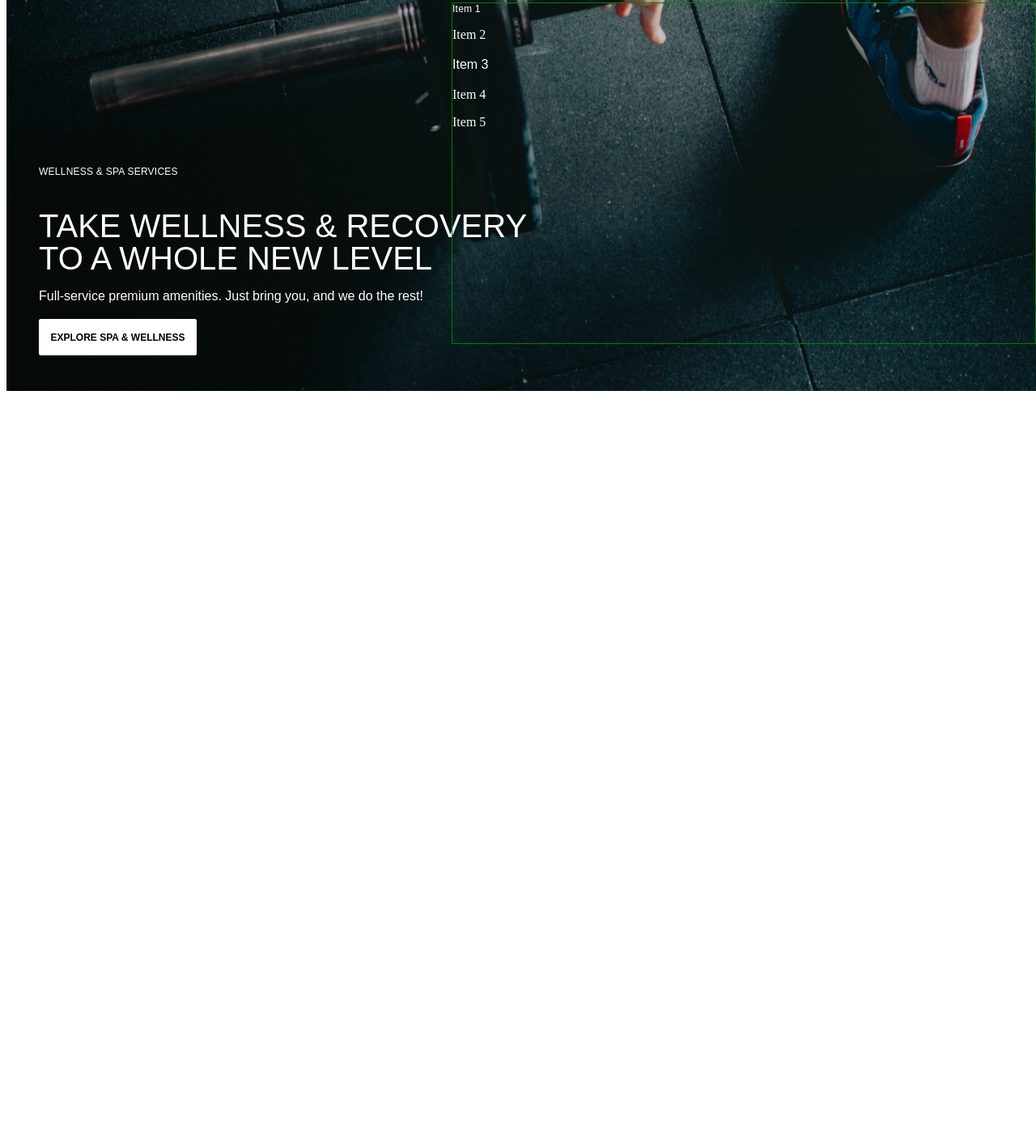
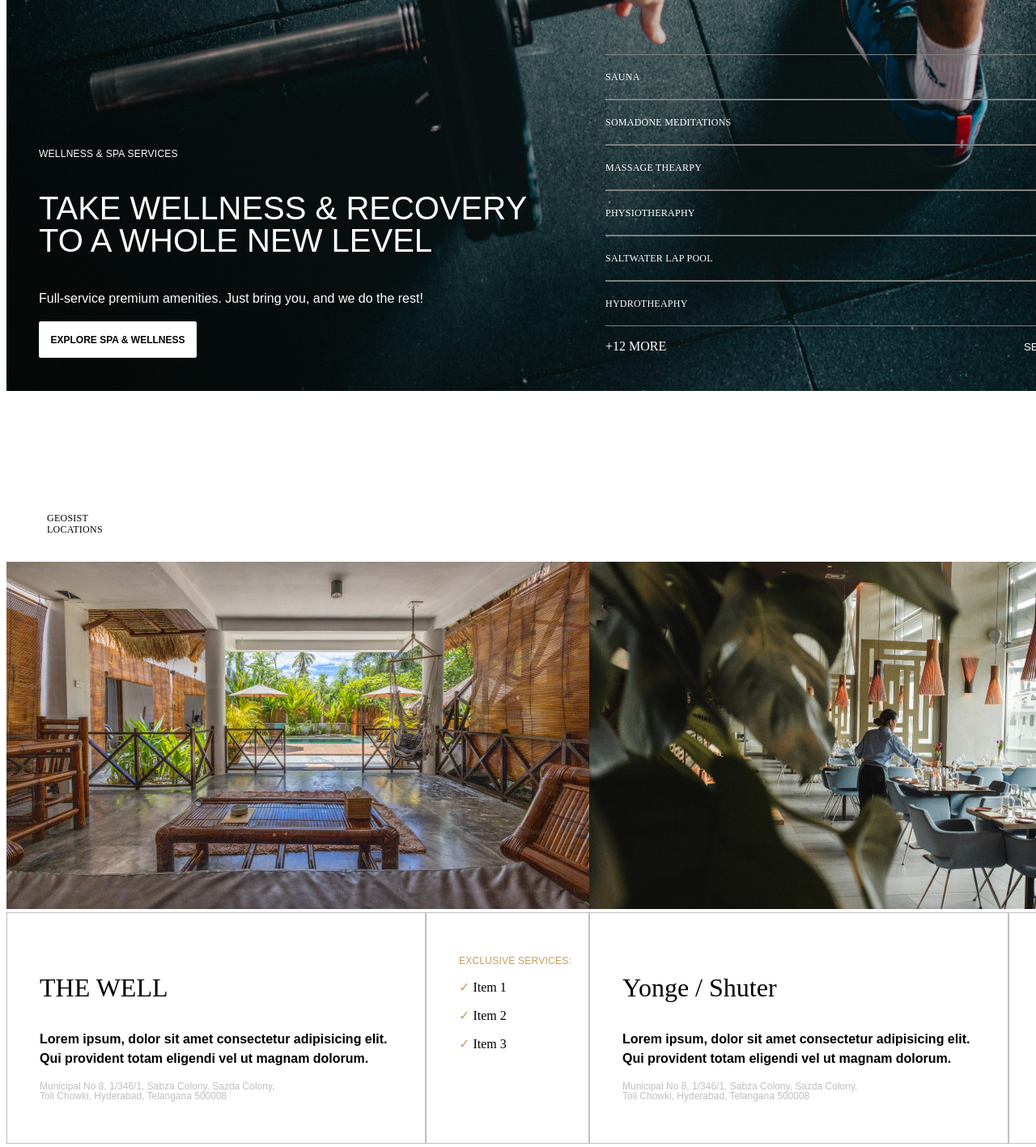
Before and after one commit to Koundu/Fitness-App, a plain HTML site: page index.html in a window 1280 px wide. Shown: the part 2225-3642 px from the top of the page at 81% size. Before the commit the page ends 2716 px from the top, so only its background shows below. Drawn offline with Linux system fonts and the light colour scheme; a web font is replaced by a local one.

Commit message:
Aded to the Geosist

```diff
--- a/index.html
+++ b/index.html
@@ -66,14 +66,60 @@
                     <button id="button">EXPLORE SPA & WELLNESS</button>
                 </div>
                 <div id="spa-items">
-                    <p>Item 1</p>
-                    <p>Item 2</p>
-                    <p>Item 3</p>
-                    <p>Item 4</p>
-                    <p>Item 5</p>
+                    <p>SAUNA</p>
+                    <p>SOMADONE MEDITATIONS</p>
+                    <p>MASSAGE THEARPY</p>
+                    <p>PHYSIOTHERAPHY</p>
+                    <p>SALTWATER LAP POOL</p>
+                    <p>HYDROTHEAPHY</p>
+                    <div>
+                        <p>+12 MORE</p>
+                        <button>SEE ALL SERVICES<span>&rarr;</span></button>
+                    </div>
+                 </div>
+            </div>
+        </secion>
+        <section>
+            <p id="geosist-name">GEOSIST LOCATIONS</p>
+            <div class="geosist">
+                <div>
+                    <img src="./assets/geosistImage1.png"/>
+                    <div>
+                        <div>
+                            <p>THE WELL</p>
+                            <p>Lorem ipsum, dolor sit amet consectetur adipisicing elit. Qui provident totam eligendi vel ut magnam dolorum.</p>
+                            <p>
+                                Municipal No 8, 1/346/1, Sabza Colony, Sazda Colony,<br/> Toli Chowki, Hyderabad, Telangana 500008
+                            </p>
+                        </div>
+                        <div>
+                            <p>EXCLUSIVE SERVICES:</p>
+                            <p><span>&#x2713; </span>Item 1</p>
+                            <p><span>&#x2713; </span>Item 2</p>
+                            <p><span>&#x2713; </span>Item 3</p>
+                        </div>
+                    </div>
+                </div>
+                <div>
+                    <img src="./assets/geosistImage2.png"/>
+                    <div>
+                        <div>
+                            <p>Yonge / Shuter</p>
+                            <p>Lorem ipsum, dolor sit amet consectetur adipisicing elit. Qui provident totam eligendi vel ut magnam dolorum.</p>
+                            <p>
+                                Municipal No 8, 1/346/1, Sabza Colony, Sazda Colony,<br/> Toli Chowki, Hyderabad, Telangana 500008
+                            </p>
+                        </div>
+                        <div>
+                            <p>EXCLUSIVE SERVICES:</p>
+                            <p><span>&#x2713; </span>Item 1</p>
+                            <p><span>&#x2713; </span>Item 2</p>
+                            <p><span>&#x2713; </span>Item 3</p>
+                        </div>
+                    </div>
                 </div>
             </div>
-        </secion>
+        </section>
     </div>
     <script src="./script.js"></script>
 </body>
--- a/styles.css
+++ b/styles.css
@@ -215,17 +215,17 @@
     background-image: url("./assets/wellness&spa.jpg");
     overflow: hidden;
     color: white;
+    justify-content: space-between;
 }
 
 .wellness > div:first-child{
-    margin-top: 622px;
-    width: 510px;
-    height: 238px !important;
+    margin-top: 600px;
+    width: calc(1440px - 720px);
     gap: 30px;
     margin-left: 40px;
 }
 
-.wellness > div > p:first-child{
+.wellness > div:first-child > p:first-child{
     font-family: 'ABeeZee',sans-serif;
     font-size: 12px;
     font-weight: 400;
@@ -241,12 +241,11 @@
     font-weight: 400;
     line-height: 40px;
     text-align: left;
-    width: 640px !important;
-    margin-block-end: 0px !important;
+    width: 640px;
 }
 
 
-.wellness > div >p:nth-child(3n){
+.wellness > div:first-child >p:nth-child(3n){
     font-family: 'Sailec',sans-serif;
     font-size: 16px;
     font-weight: 400;
@@ -263,14 +262,148 @@
     width: 195px ;
 }
 
-.wellness > div:last-child{
+#spa-items{
+    display: flex;
+    flex-direction: column;
+    justify-content: flex-end;
+    margin-top: 450px;
+    height: 420px ;
+    padding: 0px 40px 20px 40px;
+    width: 720px !important;
+}
+
+
+#spa-items > p{
+    margin: 0px;
+    height: 54px;
+    align-content: center;
+    border-top: 1px solid gray;
+    border-bottom: 1px solid gray;
+    font-family: ABeeZee;
+    font-size: 12px;
+    font-weight: 400;
+    line-height: 14.18px;
+    letter-spacing: 0.02em;
+    text-align: left;
+}
+
+#spa-items > p:hover{
+    cursor: pointer;
+}
+
+#spa-items > div{
+    display: flex;
+    justify-content: space-between;
+}
+
+
+#spa-items > div > button{
+    background: none;
+    color: inherit;
+    border: none;
+}
+#spa-items > div > button:hover{
+    cursor: pointer;
+}
+
+#geosist-name{
+    font-family: ABeeZee;
+    font-size: 12px;
+    font-weight: 400;
+    line-height: 14.18px;
+    letter-spacing: 0.02em;
+    text-align: left;
+    width: 119px;
+    height: 14px;
+    margin-top: 150px;
+    margin-left: 50px;
+    gap: 0px;
+    opacity: 0px;
+}
+
+.geosist{
+    display: flex;
+    flex-direction: row;
+    margin-top: 47px;
+    gap: 0px;
+    width: 1440px !important;
+}
+
+
+.geosist > div > img{
+    width: 720px;
+    height: 429px;
     margin: 0px 0px 0px 0px;
 }
 
-#spa-items{
+.geosist > div:first-child > div{
+    display: flex;
+    flex-direction: row;
     width: 720px;
-    height: 420px;
-    margin: 420px 0px 0px 0px;
-    padding: 0px 0px 0px 0px;
-    border: 1px solid green;
 }
+
+.geosist > div > div > div{
+    padding: 40px;
+}
+
+.geosist > div:last-child>
+
+
+.geosist > div > div > div:first-child >p:first-child{
+    font-family: 'ABeeZee',sans-serif;
+    font-size: 32px;
+    font-weight: 400;
+    line-height: 40px;
+    text-align: left;
+}
+.geosist > div > div > div:first-child >p:nth-child(2){
+    font-family: 'Sailec',sans-serif;
+    font-size: 16px;
+    font-weight: 600;
+    line-height: 24px;
+    text-align: left;
+    color: #000000;
+}
+.geosist > div > div > div:first-child >p:nth-child(3){
+    font-family: 'Sailec',sans-serif;
+    font-size: 12px;
+    font-weight: 400;
+    line-height: 12px;
+    text-align: left;
+    color: #00000040;
+}
+
+.geosist > div > div > div{
+    border: 1px solid #00000040;
+}
+
+.geosist > div>div>div:last-child{
+    width: 120px;
+}
+
+.geosist > div>div>div:last-child>p:first-child{
+    width: max-content;
+    color: #c79d5b;
+    font-family: 'ABeeZee',sans-serif;
+    font-size: 12px;
+    font-weight: 400;
+    line-height: 14.18px;
+    letter-spacing: 0.02em;
+    text-align: center;
+}
+
+.geosist > div>div>div:last-child>p>span{
+    color: #c79d5b;
+}
+
+.geosist > div > div{
+    display: flex;
+}
+
+.geosist > div > div > div > p:first-child{
+    font-family: ABeeZee;
+    font-size: 32px;
+    font-weight: 400;
+    line-height: 40px;
+    text-align: left;
+}
```
Also changed, not shown: assets/geosistImage1.png (added), assets/geosistImage2.png (added).
